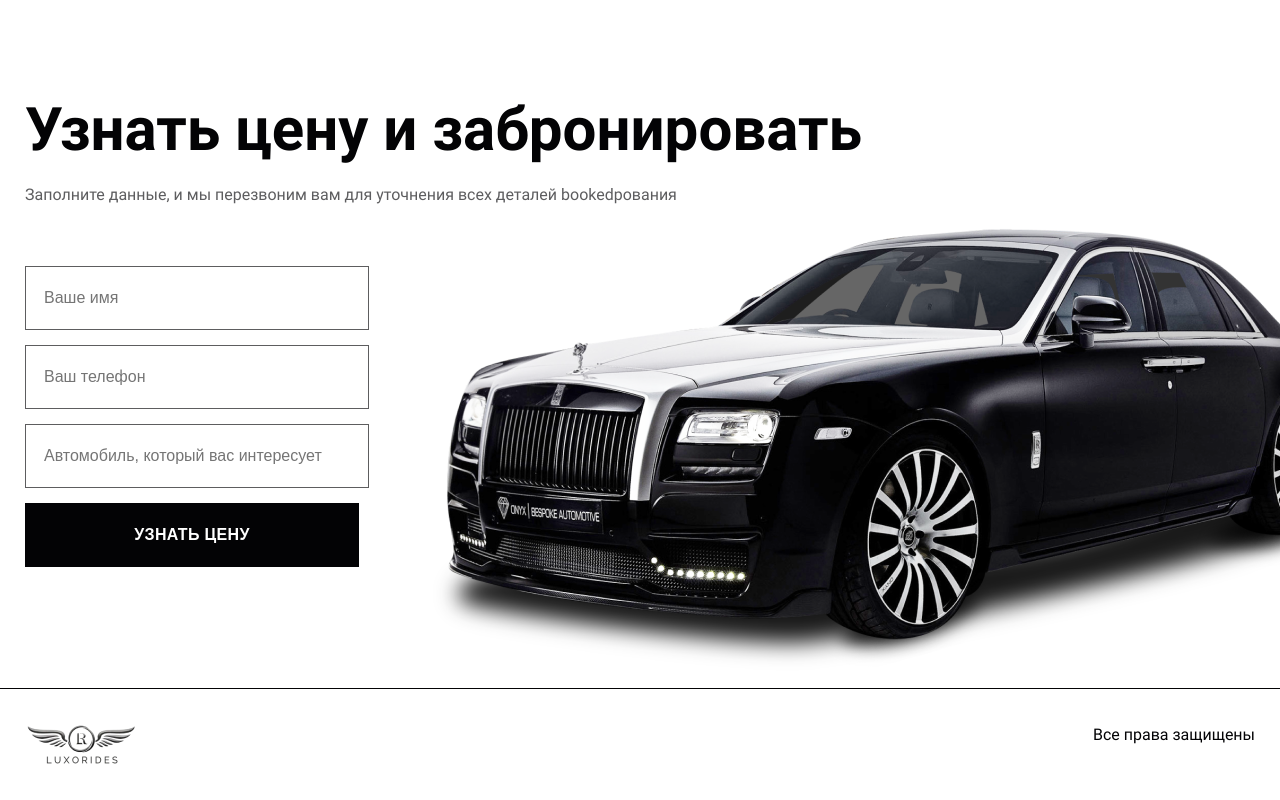
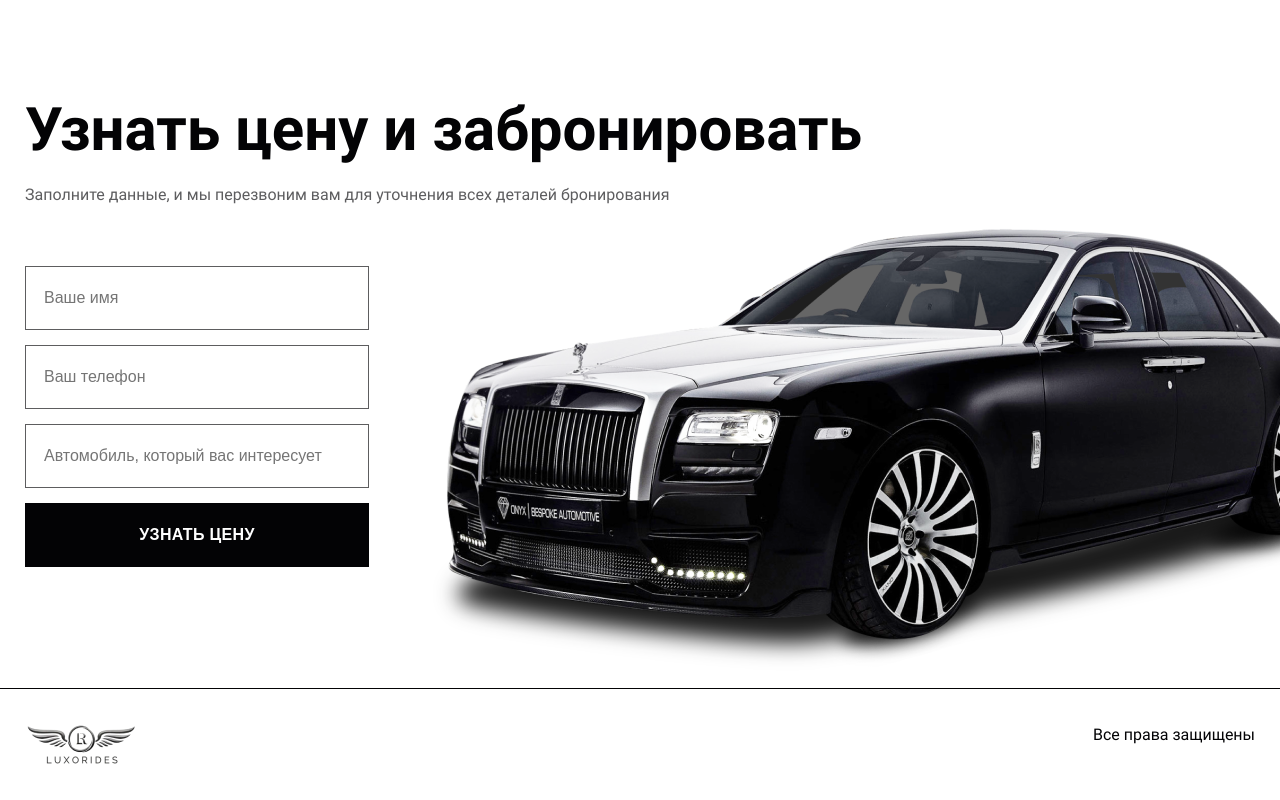
Before and after one commit to keaasd/cars-master, a plain HTML site: page index.html in a window 1280 px wide. Shown: the part 2487-3287 px from the top of the page. Drawn offline with Linux system fonts and the light colour scheme.

Commit message:
fix button

```diff
--- a/index.html
+++ b/index.html
@@ -304,7 +304,7 @@
     <section id="booked" class="price">
         <div class="container">
             <h2 class="cub-title">Узнать цену и забронировать</h2>
-            <div class="price-text">Заполните данные, и мы перезвоним вам для уточнения всех деталей bookedрования</div>
+            <div class="price-text">Заполните данные, и мы перезвоним вам для уточнения всех деталей бронирования</div>
 
 
             <form action="" class="price-form">
--- a/styles/style.css
+++ b/styles/style.css
@@ -206,7 +206,9 @@ body {
     left: 401px;
     bottom: 0;
 }
-
+.price .button {
+    width: 100%;
+}
 .footer {
 
     padding: 36px 0;
```
